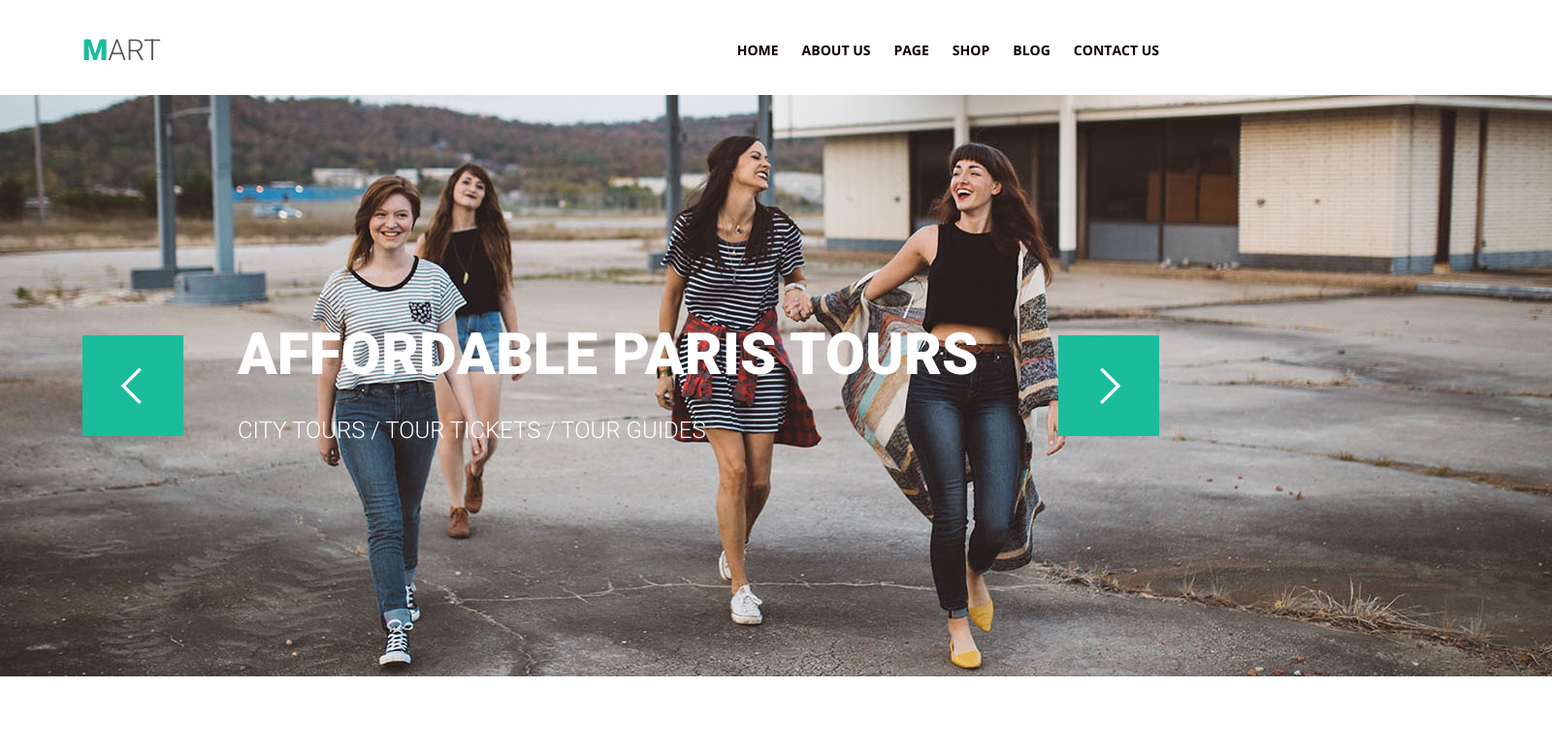
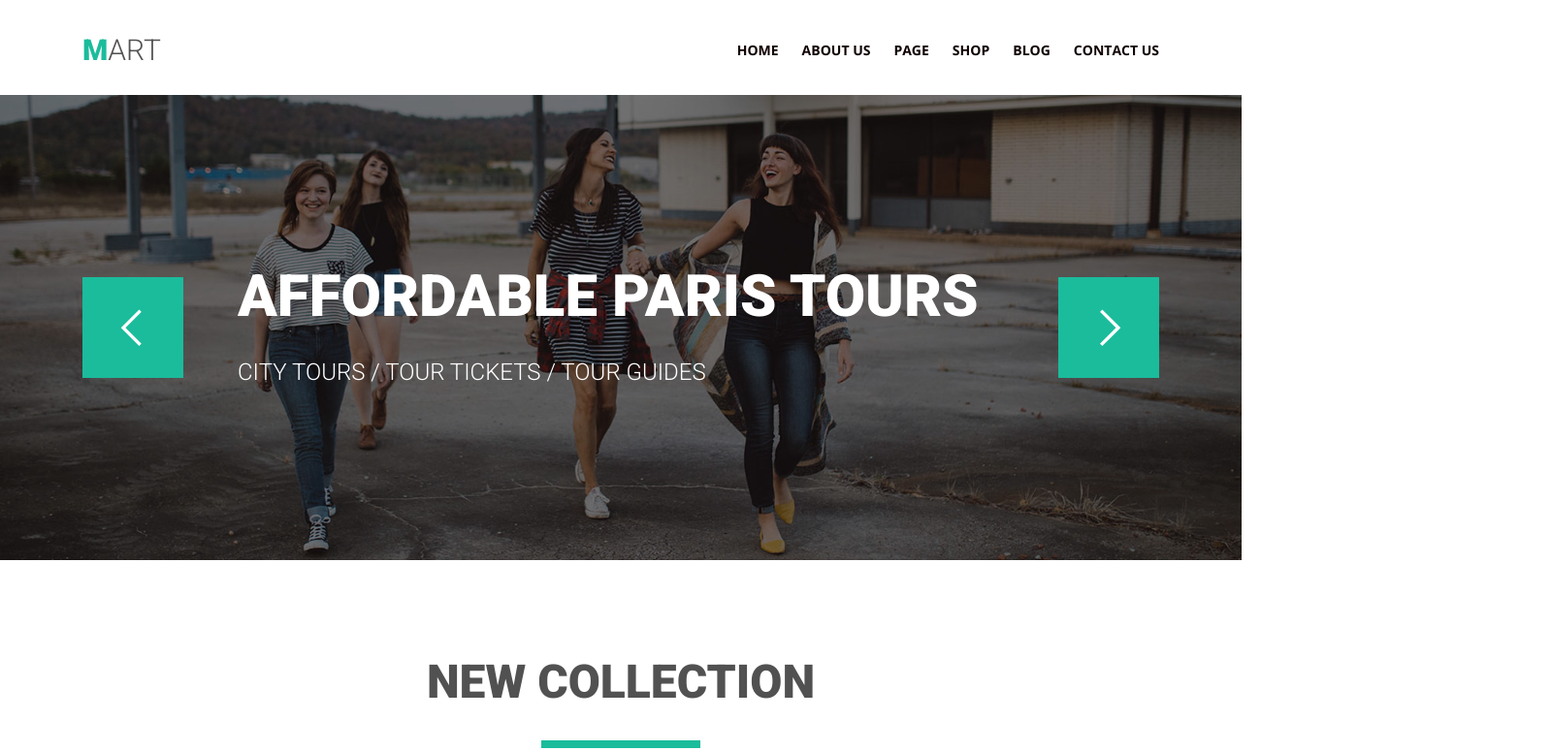
Before and after one commit to EvgeniyGal/goit-fe-course, a plain HTML site: page html-css/module-05/index.html in a window 1280 px wide. Shown: the top 775 px of the page at 97% size, 1600 px wide, since content can reach past the window. Drawn offline with nearby package versions, Linux system fonts and the light colour scheme.

Commit message:
Correct module 05 2/07

```diff
--- a/html-css/module-05/css/style.css
+++ b/html-css/module-05/css/style.css
@@ -78,7 +78,15 @@
   margin-bottom: 110px;
 }
 
-.slider-controls{
+.shading {
+  position: absolute;
+  width: 100%;
+  height: 100%;
+  top: 0;
+  background-color: rgba(0, 0, 2, 0.522);
+}
+
+.slider-controls {
   position: absolute;
   width: 1110px;
   bottom: 0px;
@@ -88,7 +96,7 @@
   margin: auto;
 }
 
-.slider-image{
+.slider-image {
   object-fit: cover;
 }
 
--- a/html-css/module-05/index.html
+++ b/html-css/module-05/index.html
@@ -39,9 +39,11 @@
       <ul>
         <li class="slider_conteiner_item">
           <img
+          width="100%"
             src="img/slider1.jpg"
             alt="First slide image"
           />
+          <div class="shading"></div>
         </li>
       </ul>
       <div class="slider-controls">
```
